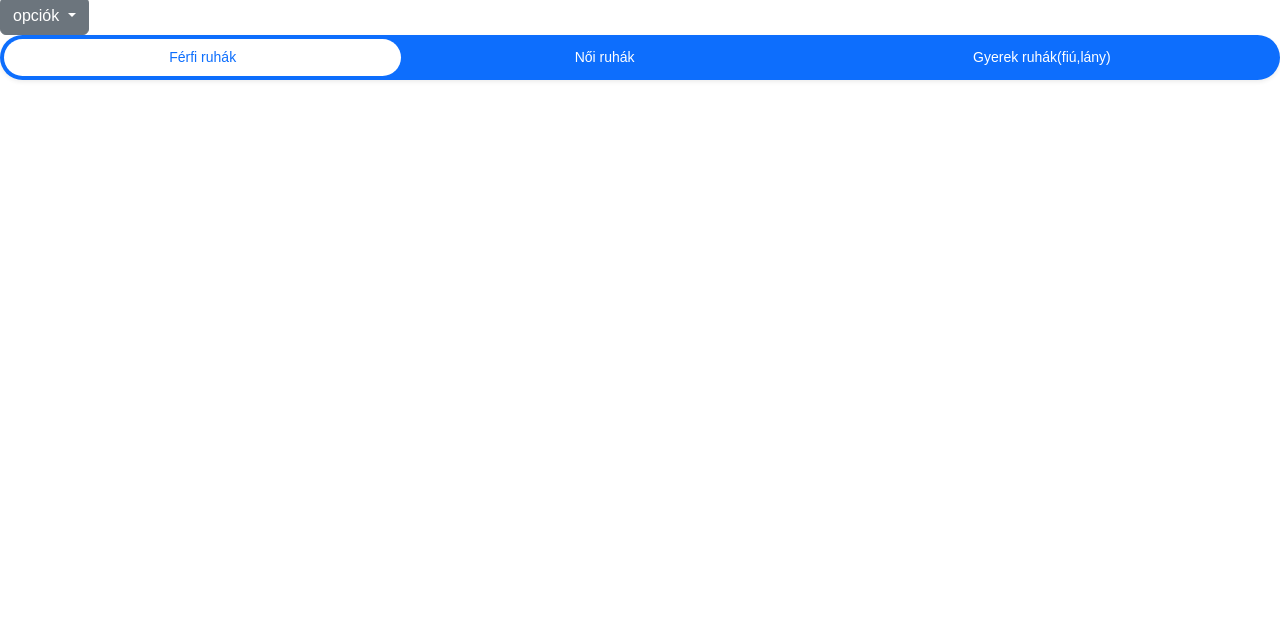
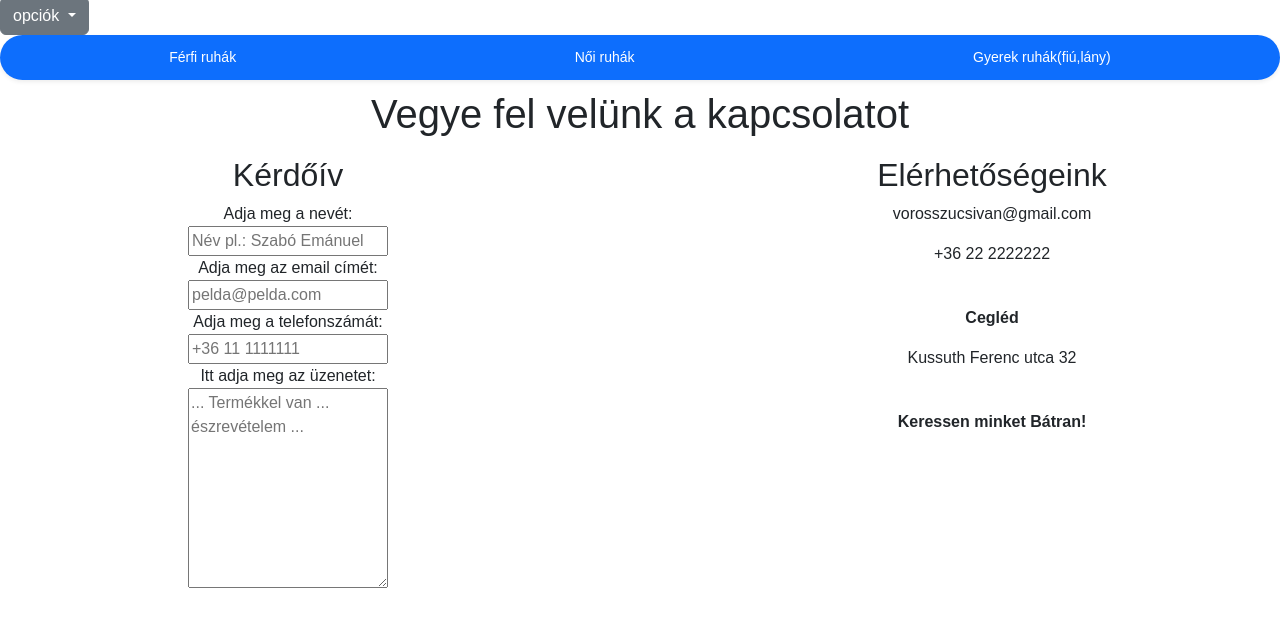
Before and after one commit to IvanMaki/Nagy-Projekt-Adammal, a plain HTML site: page Adam projekt/Nagy-Projekt-Adammal/contact.html in a window 1280 px wide. Shown: the part 113-740 px from the top of the page. Drawn offline with nearby package versions, Linux system fonts and the light colour scheme.

Commit message:
contatc oldal

```diff
--- a/Adam projekt/Nagy-Projekt-Adammal/contact.html
+++ b/Adam projekt/Nagy-Projekt-Adammal/contact.html
@@ -27,8 +27,7 @@
     <nav>
       <ul class="nav nav-pills nav-fill gap-2 p-1 small bg-primary rounded-5 shadow-sm" id="pillNav2" role="tablist" style="--bs-nav-link-color: var(--bs-white); --bs-nav-pills-link-active-color: var(--bs-primary); --bs-nav-pills-link-active-bg: var(--bs-white);">
         <li class="nav-item" role="presentation">
-          <button class="nav-link active rounded-5"  id="home-tab2" data-bs-toggle="tab" type="button" role="tab" aria-selected="true" onclick="window.location.href='ferfi.html'">Férfi ruhák</button>
-          <!-- active tag a classbe oda amelyik oldalon a user van -->
+          <button class="nav-link rounded-5"  id="home-tab2" data-bs-toggle="tab" type="button" role="tab" aria-selected="true" onclick="window.location.href='ferfi.html'">Férfi ruhák</button>
         </li>
         <li class="nav-item" role="presentation">
           <button class="nav-link rounded-5" id="profile-tab2" data-bs-toggle="tab" type="button" role="tab" aria-selected="false" onclick="window.location.href='no.html'">Női ruhák </button>
@@ -37,4 +36,34 @@
           <button class="nav-link rounded-5" id="contact-tab2" data-bs-toggle="tab" type="button" role="tab" aria-selected="false" onclick="window.location.href='gyerek.html'">Gyerek ruhák(fiú,lány)</button>
         </li>
       </ul>
+
     </nav>
+    <h1 id="contact_cimsor">Vegye fel velünk a kapcsolatot</h1>
+    <div id="tartalom">
+        <div id="balra" class="mezo">
+            <h2 class="h2kozep">Kérdőív</h2>
+            <label for="nev">Adja meg a nevét:</label><br>
+            <input class="textbox" id="nev" type="text" placeholder="Név pl.: Szabó Emánuel"><br>
+
+            <label for="email">Adja meg az email címét:</label><br>
+            <input class="textbox" id="email" type="email" placeholder="pelda@pelda.com"><br>
+
+            <label for="mobil">Adja meg a telefonszámát:</label><br>
+            <input class="textbox" id="mobil" type="text" placeholder="+36 11 1111111"><br>
+
+            <label for="uzenet">Itt adja meg az üzenetet:</label><br>
+            <textarea class="textbox" id="uzenet" placeholder="... Termékkel van ... észrevételem ..."></textarea><br>
+        </div>
+        <div id="jobbra" class="mezo">
+            <h2 class="h2kozep">Elérhetőségeink</h2>
+            <p>vorosszucsivan@gmail.com</p>
+            <p>+36 22 2222222</p>
+            <br>
+            <p class="vastag">Cegléd</p>
+            <p>Kussuth Ferenc utca 32</p>
+            <br>
+            <p class="vastag">Keressen minket Bátran!</p>
+        </div>
+    </div>
+
+    </body>
--- a/Adam projekt/Nagy-Projekt-Adammal/style.css
+++ b/Adam projekt/Nagy-Projekt-Adammal/style.css
@@ -62,3 +62,40 @@ display: block;
  border: 3px;
  border-color: black;
 }
+.imgheader{
+    text-align: center;
+}
+#tartalom {
+    display: flex;
+    justify-content: space-between;
+}
+
+#balra {
+    width: 45%;
+    text-align: center;
+}
+
+#jobbra {
+    width: 45%;
+    text-align: center;
+}
+
+.vastag {
+    font-weight: bold;
+}
+
+.textbox {
+    width: 200px;
+
+}
+#uzenet{
+    width: 200px;
+    height: 200px;
+}
+#contact_cimsor{
+    text-align: center;
+    padding: 10px;
+}
+#tartalom{
+    background-color: white;
+}
```
Also changed, not shown: Adam projekt/Nagy-Projekt-Adammal/ferfi.html (+3 -1 lines), Adam projekt/Nagy-Projekt-Adammal/gyerek.html (+19 -5 lines), Adam projekt/Nagy-Projekt-Adammal/no.html (+19 -5 lines).
